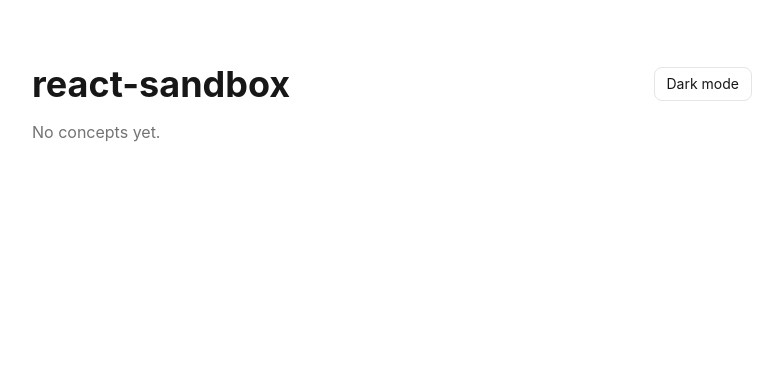
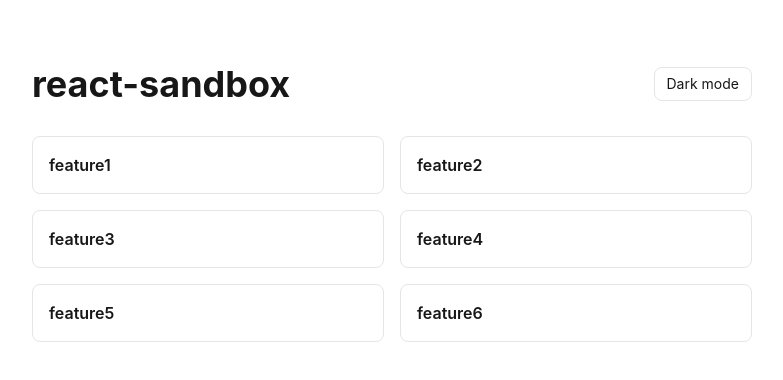
Before and after one commit to orssdev/react-sandbox, a React (Vite) app: page / in a window 1280 px wide. Shown: the top 380 px of the page, without its empty margins (248-1031 px from the left). Built offline with nearby package versions, Linux system fonts and the light colour scheme.

Commit message:
feat(app): add react-router and route Home to each feature

```diff
--- a/package.json
+++ b/package.json
@@ -10,7 +10,8 @@
   },
   "dependencies": {
     "react": "^19.3.1",
-    "react-dom": "^19.3.1"
+    "react-dom": "^19.3.1",
+    "react-router": "^8.5.1"
   },
   "devDependencies": {
     "@tailwindcss/vite": "^4.3.5",
--- a/src/app/App.tsx
+++ b/src/app/App.tsx
@@ -1,10 +1,30 @@
+import { BrowserRouter, Link, Route, Routes } from 'react-router'
 import { ThemeProvider } from '../shared/theme/index.ts'
+import { concepts } from './concepts.ts'
 import Home from './Home.tsx'
 
 export default function App() {
   return (
     <ThemeProvider>
-      <Home />
+      <BrowserRouter>
+        <Routes>
+          <Route path="/" element={<Home />} />
+          {concepts.map(({ path, Component }) => (
+            <Route
+              key={path}
+              path={path}
+              element={
+                <>
+                  <Link to="/" className="absolute left-6 top-6 text-muted">
+                    Back
+                  </Link>
+                  <Component />
+                </>
+              }
+            />
+          ))}
+        </Routes>
+      </BrowserRouter>
     </ThemeProvider>
   )
 }
--- a/src/app/Home.tsx
+++ b/src/app/Home.tsx
@@ -1,13 +1,6 @@
+import { Link } from 'react-router'
 import { ThemeToggle } from '../shared/theme/index.ts'
-
-type Concept = {
-  name: string
-  description: string
-  href: string
-}
-
-// Register each feature's entry point here.
-const concepts: Concept[] = []
+import { concepts } from './concepts.ts'
 
 export default function Home() {
   return (
@@ -16,23 +9,18 @@ export default function Home() {
         <h1 className="text-4xl font-bold">react-sandbox</h1>
         <ThemeToggle />
       </header>
-      {concepts.length === 0 ? (
-        <p className="mt-4 text-muted">No concepts yet.</p>
-      ) : (
-        <ul className="mt-8 grid gap-4">
-          {concepts.map((concept) => (
-            <li key={concept.href}>
-              <a
-                href={concept.href}
-                className="block rounded-lg border border-border p-4 hover:bg-foreground/5"
-              >
-                <h2 className="font-semibold">{concept.name}</h2>
-                <p className="text-muted">{concept.description}</p>
-              </a>
-            </li>
-          ))}
-        </ul>
-      )}
+      <ul className="mt-8 grid gap-4 sm:grid-cols-2">
+        {concepts.map((concept) => (
+          <li key={concept.path}>
+            <Link
+              to={concept.path}
+              className="block rounded-lg border border-border p-4 font-semibold hover:bg-foreground/5"
+            >
+              {concept.name}
+            </Link>
+          </li>
+        ))}
+      </ul>
     </main>
   )
 }
--- /dev/null
+++ b/src/app/concepts.ts
@@ -0,0 +1,23 @@
+import type { ComponentType } from 'react'
+import { Feature1 } from '../features/feature1/index.ts'
+import { Feature2 } from '../features/feature2/index.ts'
+import { Feature3 } from '../features/feature3/index.ts'
+import { Feature4 } from '../features/feature4/index.ts'
+import { Feature5 } from '../features/feature5/index.ts'
+import { Feature6 } from '../features/feature6/index.ts'
+
+export type Concept = {
+  name: string
+  path: string
+  Component: ComponentType
+}
+
+// Register each feature's entry point here.
+export const concepts: Concept[] = [
+  { name: 'feature1', path: '/feature1', Component: Feature1 },
+  { name: 'feature2', path: '/feature2', Component: Feature2 },
+  { name: 'feature3', path: '/feature3', Component: Feature3 },
+  { name: 'feature4', path: '/feature4', Component: Feature4 },
+  { name: 'feature5', path: '/feature5', Component: Feature5 },
+  { name: 'feature6', path: '/feature6', Component: Feature6 },
+]
```
Also changed, not shown: 1 other file (tests, documents, lock files or other folders).
